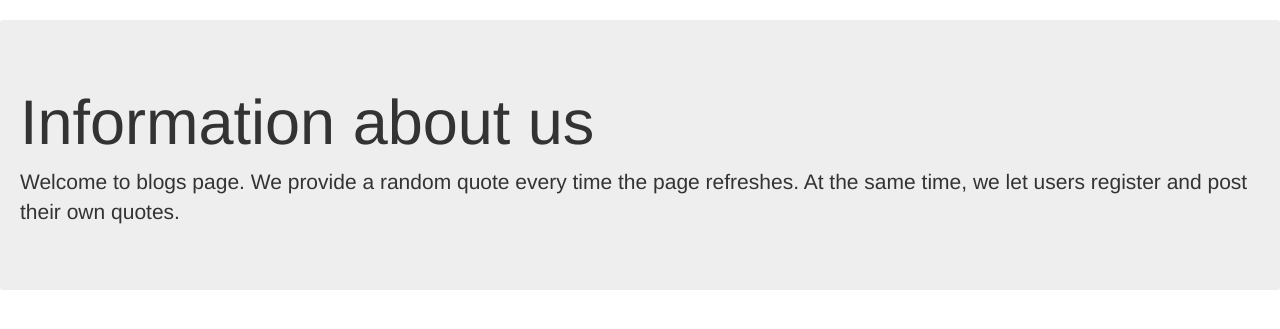
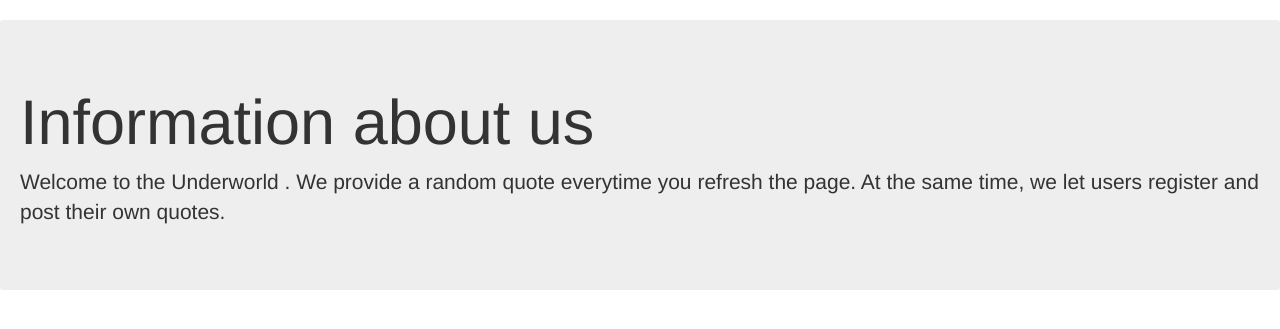
Before and after one commit to nimosaid/Blog, a Flask app: page /info in a window 1280 px wide. Shown: the part 50-379 px from the top of the page. Run offline with Flask 2, Linux system fonts and the light colour scheme; parts of the project's set-up code (start-up, migrations or seed data) failed here and were passed over; some libraries are stand-ins or nearby versions.

Commit message:
starting this

```diff
--- a/app/templates/index.html
+++ b/app/templates/index.html
@@ -1,6 +1,4 @@
-{% extends 'base.html' %}
-
-{% block content %}
+{% extends 'base.html' %} {% block content %}
 
 <div class="jumbotron">
     <h1 class="display-4">Bloggy Blogs</h1>
@@ -13,7 +11,7 @@
 
 
 <div class="container">
-      <h3>Random Quotes</h3>
+    <h3> Quotes </h3>
 
 
     <article class="row">
--- a/app/templates/info.html
+++ b/app/templates/info.html
@@ -1,11 +1,8 @@
-{% extends "base.html" %}
-
-
-{% block content %}
-  <div class="jumbotron">
+{% extends "base.html" %} {% block content %}
+<div class="jumbotron">
     <h1>Information about us</h1>
-<p>
-  Welcome to blogs page. We provide a random quote every time the page refreshes. At the same time, we let users register and post their own quotes.
-</p>
-  </div>
+    <p>
+        Welcome to the Underworld . We provide a random quote everytime you refresh the page. At the same time, we let users register and post their own quotes.
+    </p>
+</div>
 {% endblock %}
```
Lines whose indentation alone changed are shown as unchanged.
